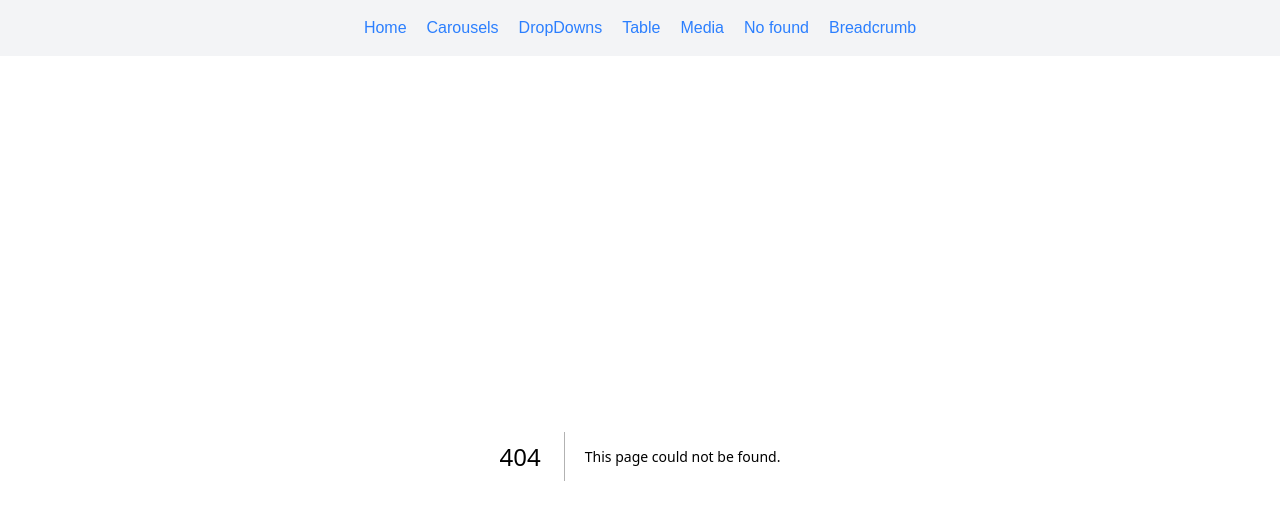
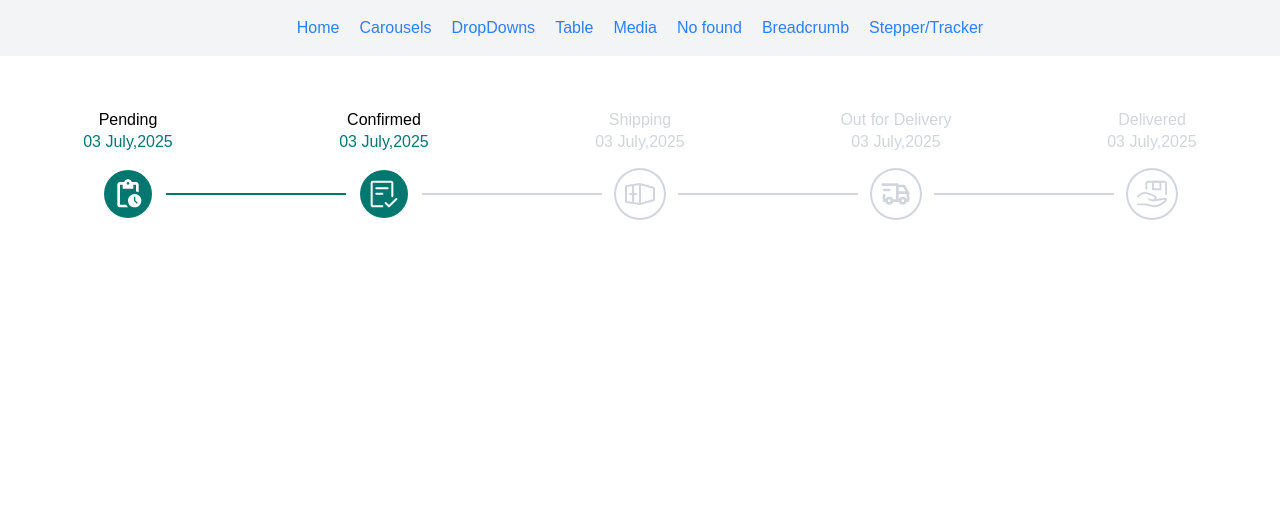
Before and after one commit to Rumerx10/Next-Code-Base, a Next.js app: page /tracking-stepper in a window 1280 px wide. Before the commit this address had no page. Shown: the top 520 px of the page. Built offline with nearby package versions, Linux system fonts and the light colour scheme.

Commit message:
Feat :: Tracker

```diff
--- a/src/app/layout.tsx
+++ b/src/app/layout.tsx
@@ -30,6 +30,7 @@ export default function RootLayout({
     { name: "Media", href: "/media" },
     { name: "No found", href: "/not-found" },
     { name: "Breadcrumb", href: "/breadcrumb" },
+    { name: "Stepper/Tracker", href: "/tracking-stepper" },
   ];
 
   return (
--- /dev/null
+++ b/src/app/tracking-stepper/page.tsx
@@ -0,0 +1,95 @@
+"use client";
+
+import { MdOutlinePendingActions } from "react-icons/md";
+import { GoChecklist } from "react-icons/go";
+import { TbTruckDelivery } from "react-icons/tb";
+import DeliveredSvg from "@/svg/DeliveredSvg";
+import { PiShippingContainer } from "react-icons/pi";
+
+import React, { useState } from "react";
+const page = () => {
+  const [steps, setSteps] = useState([
+    {
+      label: "Pending",
+      date: "03 July,2025",
+      icon: <MdOutlinePendingActions size={32} />,
+      status: "completed",
+    },
+    {
+      label: "Confirmed",
+      date: "03 July,2025",
+      icon: <GoChecklist size={32} />,
+      status: "completed",
+    },
+    {
+      label: "Shipping",
+      date: "03 July,2025",
+      icon: <PiShippingContainer size={32} />,
+      status: "current",
+    },
+    {
+      label: "Out for Delivery",
+      date: "03 July,2025",
+      icon: <TbTruckDelivery size={32} />,
+      status: "pending",
+    },
+    {
+      label: "Delivered",
+      date: "03 July,2025",
+      icon: <DeliveredSvg />,
+      status: "pending",
+    },
+  ]);
+  return (
+    <>
+      <div className="py-10">
+        <div className="flex items-center justify-between">
+          {steps.map((step, i) => {
+            const isCompleted = step.status === "completed";
+
+            return (
+              <div
+                key={i}
+                className={`relative flex flex-col justify-center items-center w-full`}
+              >
+                {i !== 0 && (
+                  <div
+                    className={`absolute top-[80%] -translate-y-1/2 right-[65%] w-[70%] h-[2px]
+                      ${isCompleted ? "bg-teal-700" : "bg-gray-300"}`}
+                  />
+                )}
+
+                <p
+                  className={`${
+                    isCompleted ? "text-black" : "text-gray-300"
+                  } font-medium mt-3`}
+                >
+                  {step.label}
+                </p>
+                <p
+                  className={`font-normal font-inter ${
+                    isCompleted ? "text-teal-700" : "text-gray-300"
+                  }  mt-[2px] leading-none`}
+                >
+                  {step.date}
+                </p>
+
+                <div
+                  className={`mt-5 rounded-full ${
+                    isCompleted
+                      ? "bg-teal-700 text-white"
+                      : "text-gray-300 ring-2 ring-gray-300"
+                  }  inline-flex items-center justify-center  p-2`}
+                >
+                  {step.icon}
+                </div>
+              </div>
+            );
+          })}
+        </div>
+      </div>
+    </>
+  );
+};
+
+export default page;
--- /dev/null
+++ b/src/svg/DeliveredSvg.tsx
@@ -0,0 +1,23 @@
+import React from 'react';
+
+const DeliveredSvg = () => {
+  return (
+    <svg width="32" height="32" viewBox="0 0 17 15" fill="none" xmlns="http://www.w3.org/2000/svg">
+      <path
+        d="M6.92593 10.3333L9.14815 11C9.14815 11 14.7037 10 15.4444 10C16.1852 10 16.1852 10.6667 15.4444 11.3333C14.7037 12 12.1111 14 9.88889 14C7.66667 14 6.18519 13 4.7037 13H1"
+        stroke="currentColor"
+        strokeLinecap="round"
+        strokeLinejoin="round"
+      />
+      <path
+        d="M1 8.77778C1.75 8.03704 3.25 6.92593 4.75 6.92593C6.25 6.92593 9.8125 8.40741 10.375 9.14815C10.9375 9.88889 9.25 11 9.25 11M5.5 4.7037V1.74074C5.5 1.54428 5.57902 1.35587 5.71967 1.21696C5.86032 1.07804 6.05109 1 6.25 1H15.25C15.4489 1 15.6397 1.07804 15.7803 1.21696C15.921 1.35587 16 1.54428 16 1.74074V7.66667"
+        stroke="currentColor"
+        strokeLinecap="round"
+        strokeLinejoin="round"
+      />
+      <path d="M9 1H13V5H9V1Z" stroke="currentColor" strokeLinecap="round" strokeLinejoin="round" />
+    </svg>
+  );
+};
+
+export default DeliveredSvg;
```
